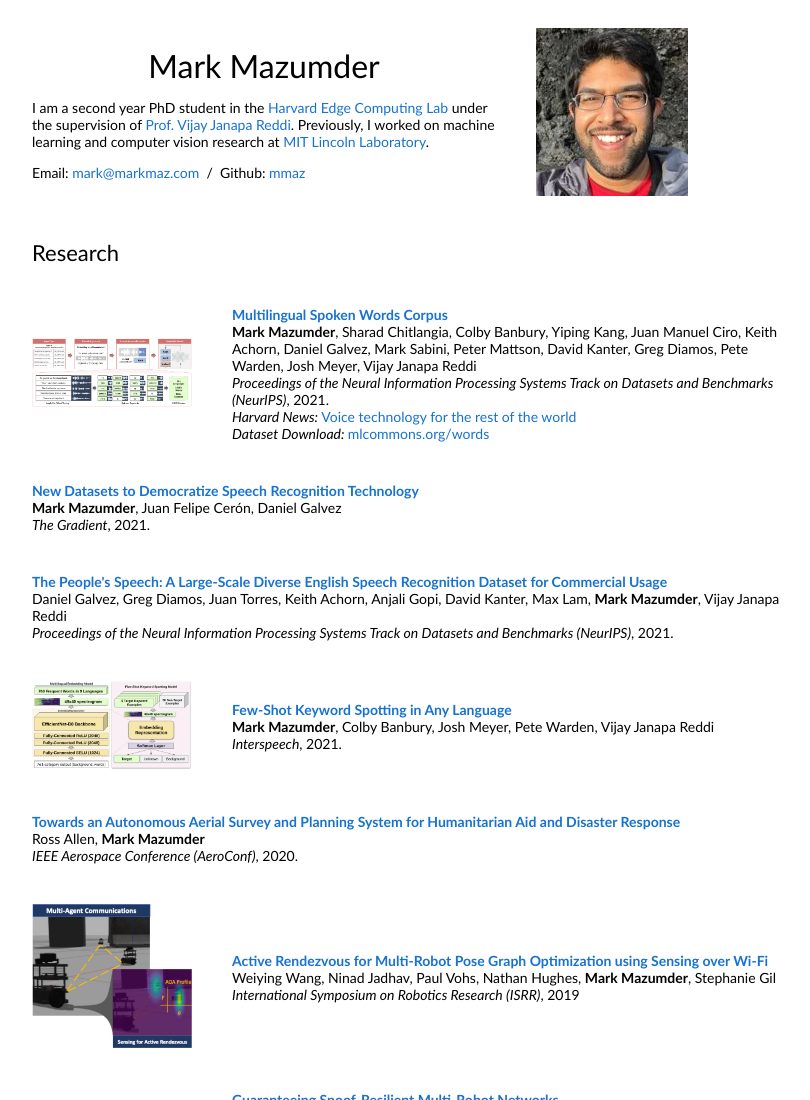
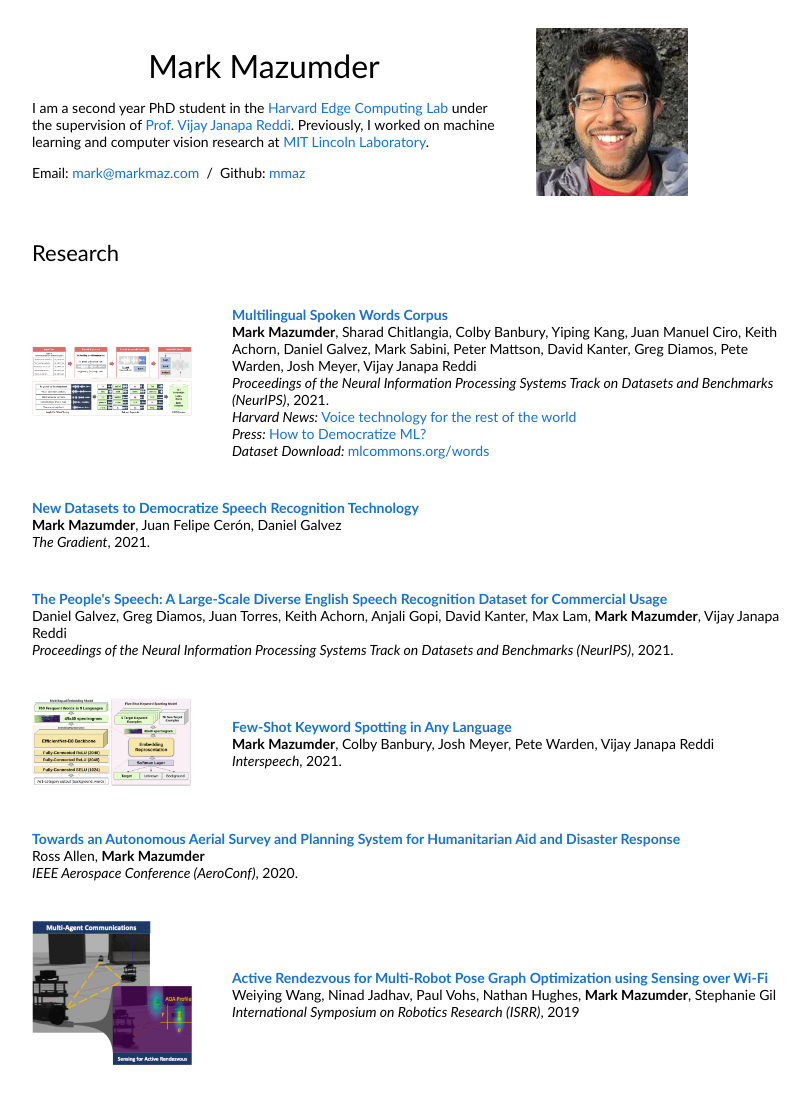
Before and after one commit to mmaz/mmaz.github.io, a plain HTML site: page index.html in a window 1280 px wide. Shown: the top 1100 px of the page, without its empty margins (228-1038 px from the left). Drawn offline with Linux system fonts and the light colour scheme.

Commit message:
Update index.html

```diff
--- a/index.html
+++ b/index.html
@@ -64,6 +64,8 @@
               <br>
               <em>Harvard News: </em><a href="https://www.seas.harvard.edu/news/2021/12/voice-technology-rest-world">Voice technology for the rest of the world</a>
               <br>
+	      <em>Press: </em><a href="https://www.theregister.com/2022/04/17/how_to_democratize_ml_more/">How to Democratize ML?</a>
+	      <br>
               <em>Dataset Download: </em><a href="https://mlcommons.org/words">mlcommons.org/words</a>
             </td>
           </tr>
```
